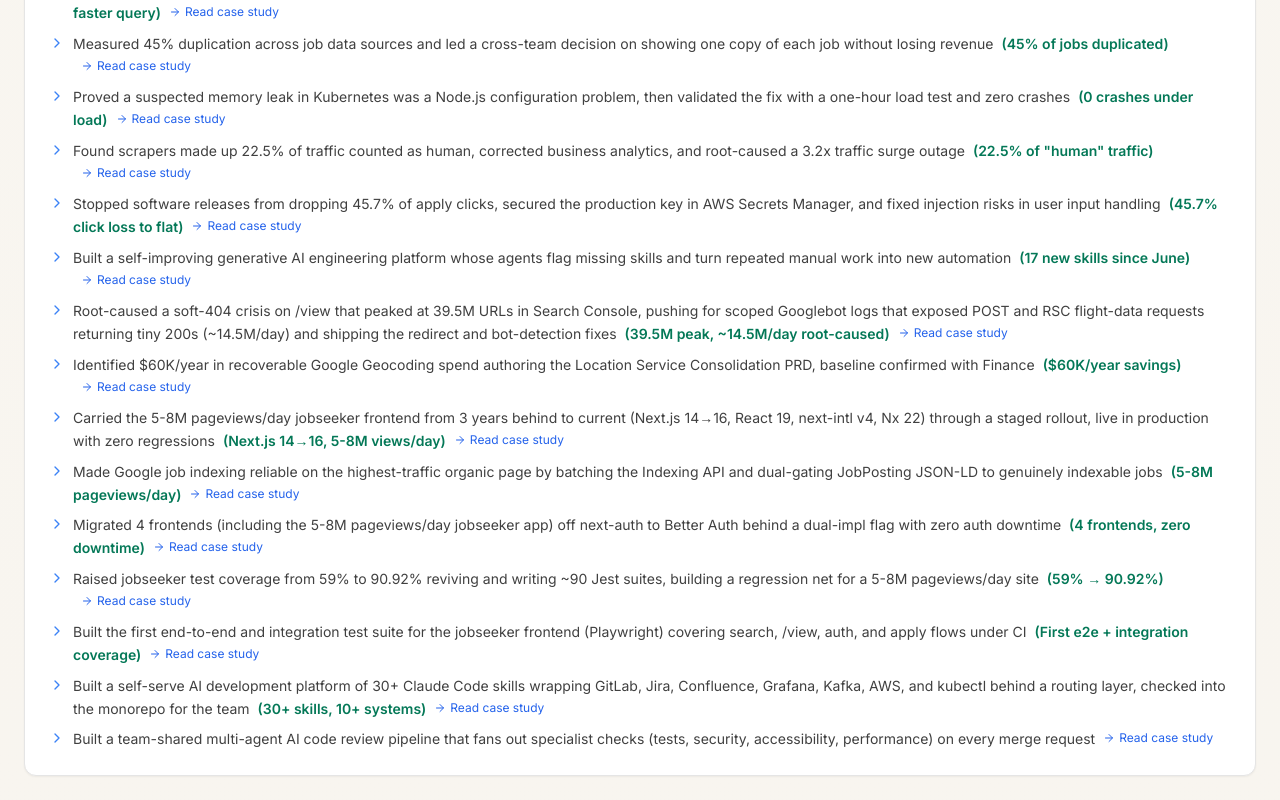
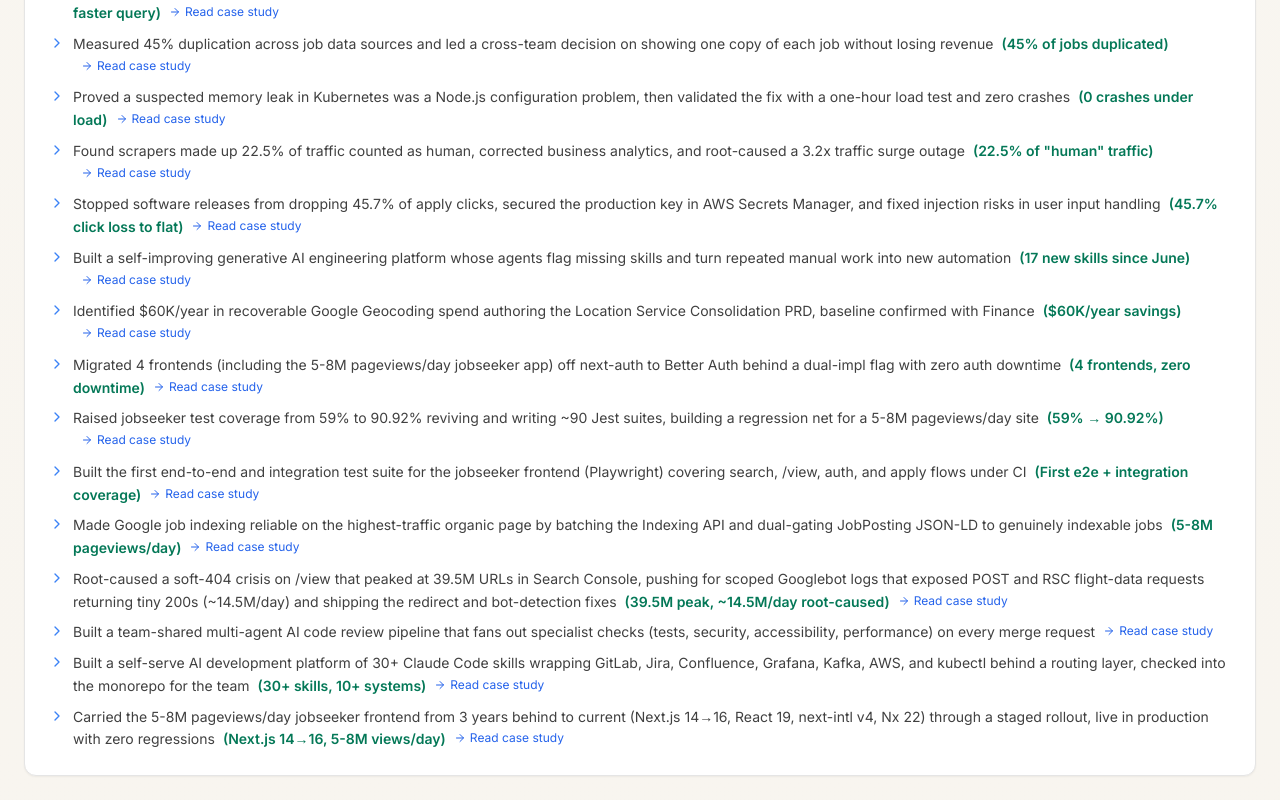
Before and after one commit to RichardDillman/RIchardDillman.com, a Next.js app: page /experience in a window 1280 px wide. Shown: the part 723-1523 px from the top of the page. Built offline with nearby package versions, Linux system fonts and the light colour scheme.

Commit message:
Sort experience achievements newest first, matching the projects page (#31)
Achievements that link to a project are ordered by that project's position in
the newest-first projects list. Achievements without a project keep their slots.

```diff
--- a/components/ExperienceCard.tsx
+++ b/components/ExperienceCard.tsx
@@ -1,6 +1,29 @@
-import { Role } from '@/data/experience';
+import { Achievement, Role } from '@/data/experience';
+import { projects } from '@/data/projects';
 import { ChevronRight, ArrowRight } from 'lucide-react';
 import Link from 'next/link';
+
+/** Position of each project in the newest-first projects list. */
+const projectRank = new Map(projects.map((project, index) => [project.id, index]));
+
+/** Rank of an achievement's linked project, or undefined when it has none. */
+function rankOf(achievement: Achievement): number | undefined {
+  return achievement.projectId === undefined ? undefined : projectRank.get(achievement.projectId);
+}
+
+/**
+ * Orders achievements that link to a project newest first, matching /projects.
+ * Achievements without a project keep their slots, so hand-ordered bullets stay put.
+ */
+function sortAchievements(achievements: Achievement[]): Achievement[] {
+  const linked = achievements
+    .filter((achievement) => rankOf(achievement) !== undefined)
+    .sort((a, b) => (rankOf(a) ?? 0) - (rankOf(b) ?? 0));
+  let next = 0;
+  return achievements.map((achievement) =>
+    rankOf(achievement) === undefined ? achievement : linked[next++]
+  );
+}
 
 interface ExperienceCardProps {
   role: Role;
@@ -30,7 +53,7 @@
 
       {/* Achievements with chevron bullets */}
       <ul className="space-y-2">
-        {role.achievements.map((achievement, achIndex) => (
+        {sortAchievements(role.achievements).map((achievement, achIndex) => (
           <li
             key={achIndex}
             className="flex items-start gap-2 text-sm text-neutral-700 dark:text-neutral-300 leading-relaxed"
```
